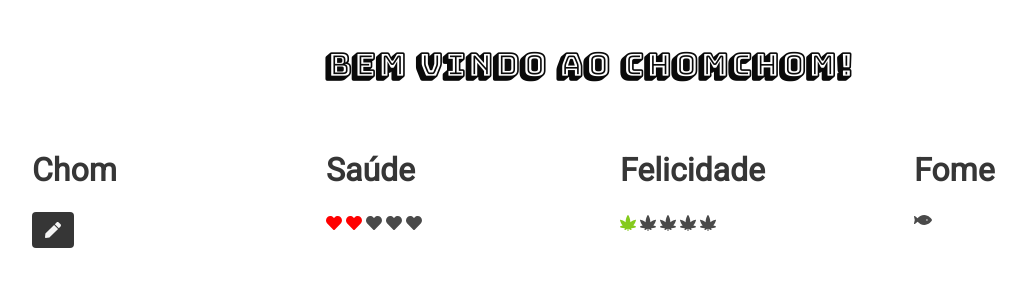
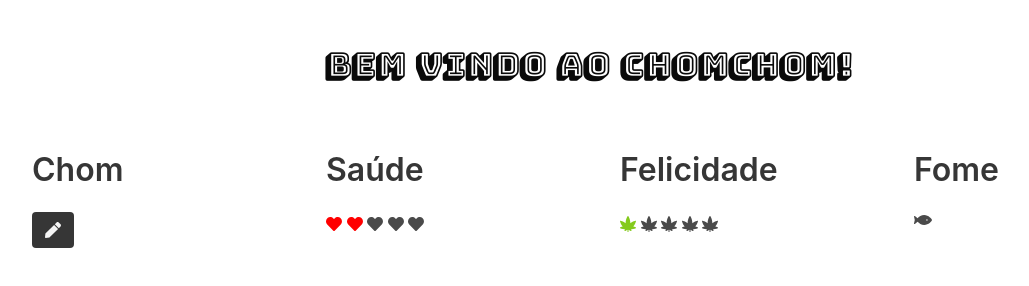
Before and after one commit to wvxbs/chomchom, a plain HTML site: page index.html in a window 1280 px wide. Shown: the whole page, without its empty margins (52-1081 px from the left). Drawn offline with nearby package versions, Linux system fonts and the light colour scheme.

Commit message:
roboto font remove

```diff
--- a/public/stylesheet/index.css
+++ b/public/stylesheet/index.css
@@ -1,7 +1,6 @@
-@import url('https://fonts.googleapis.com/css?family=Bungee+Shade|Anton|Roboto');
+@import url('https://fonts.googleapis.com/css?family=Bungee+Shade');
 
 body {
-  font-family: 'Roboto', sans-serif;
   user-select: none;
 
 }
@@ -10,10 +9,6 @@ body {
   height: 40px;
   width: 40px;
 
-}
-
-.subtitle {
-  font-family: 'Anton', sans-serif;
 }
 
 .hero {
```
